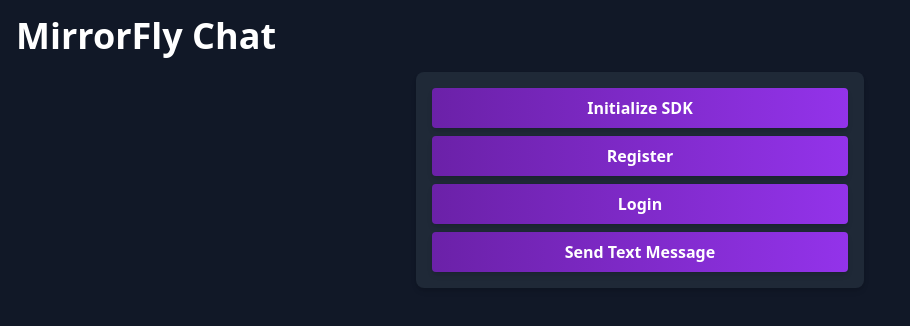
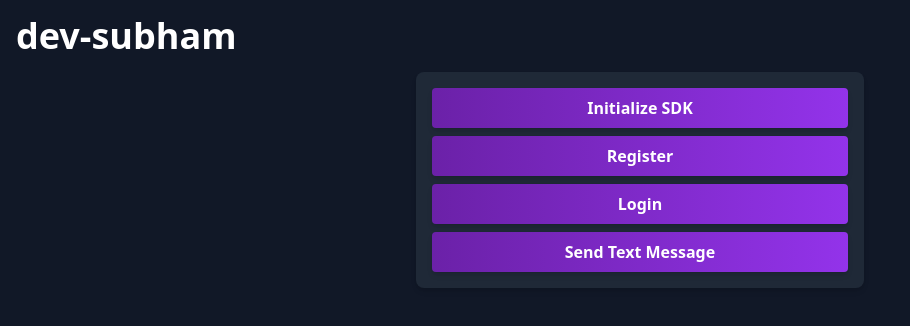
Before and after one commit to Subham-Maity/chat-application, a React (Create React App) app in the folder client/: page / in a window 1280 px wide. Shown: the top 326 px of the page, without its empty margins (0-910 px from the left). Built offline with nearby package versions, Linux system fonts and the light colour scheme.

Commit message:
heading change

```diff
--- a/client/src/reactIntegration.js
+++ b/client/src/reactIntegration.js
@@ -56,7 +56,7 @@
   //Button For Operations
   return (
     <div className="bg-gray-900 text-white min-h-screen">
-      <h1 className="text-4xl font-bold p-4">MirrorFly Chat</h1>
+      <h1 className="text-4xl font-bold p-4">dev-subham</h1>
       <div className="p-4 max-w-md mx-auto bg-gray-800 rounded-lg shadow-md">
         <button
           onClick={initSDK}
```
